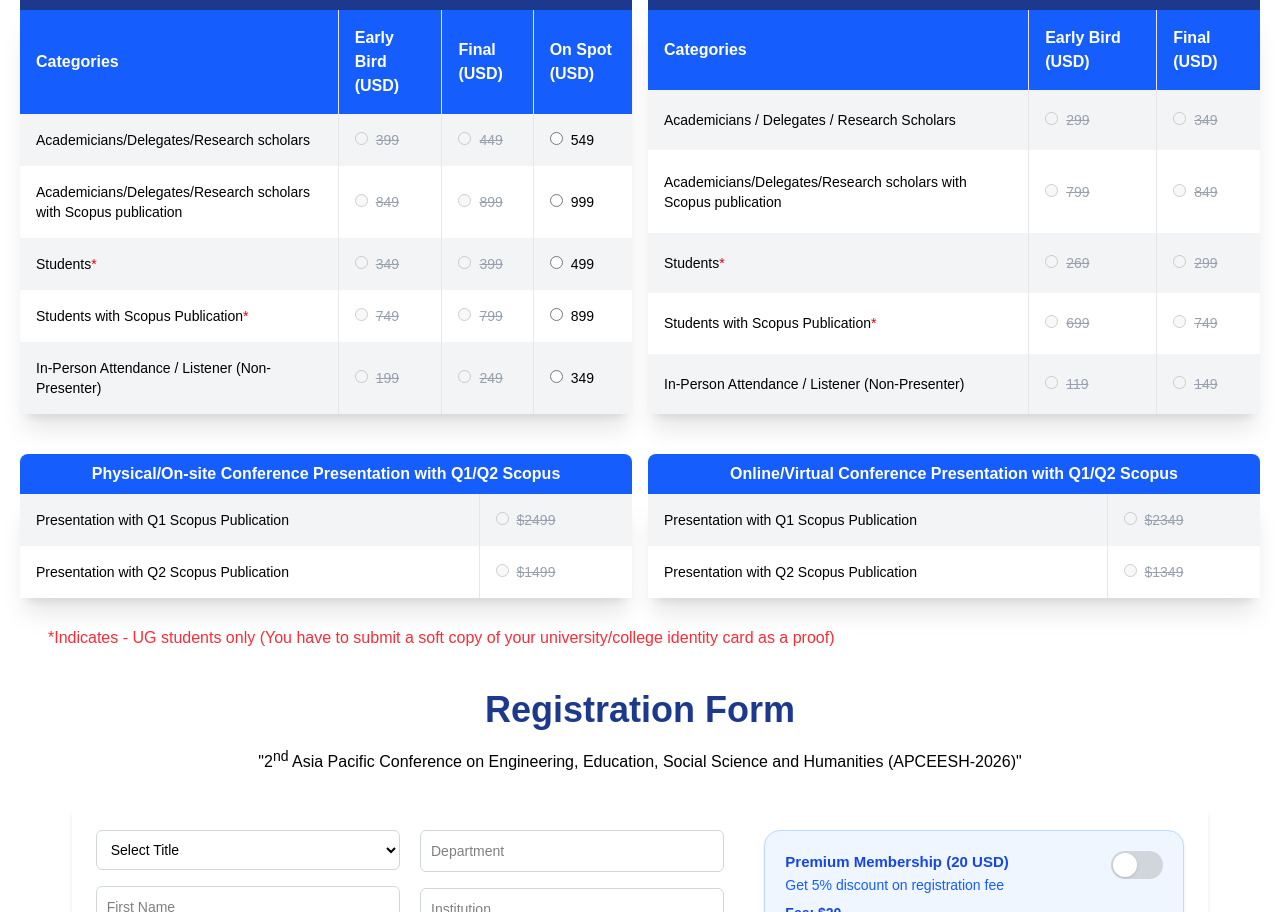
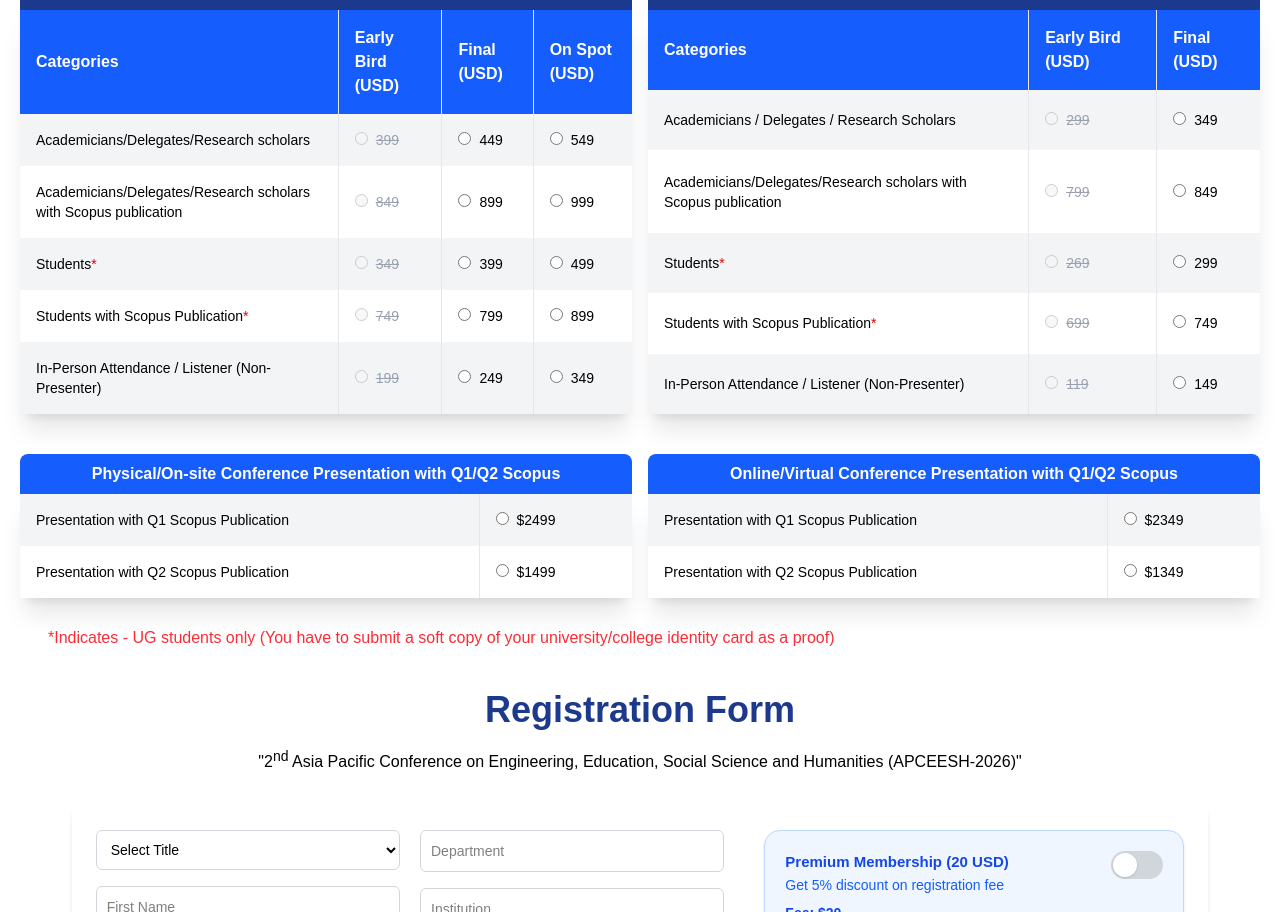
Before and after one commit to confworld-git/apceesh-frontend-2026, a React (Vite) app: page /registration-fees in a window 1280 px wide. Shown: the part 3568-4480 px from the top of the page. Built offline with nearby package versions, Linux system fonts and the light colour scheme.

Commit message:
final enabled

```diff
--- a/src/assets/view/registration/RegistrationFee.jsx
+++ b/src/assets/view/registration/RegistrationFee.jsx
@@ -543,9 +543,9 @@ const RegistrationFee = () => {
                         </label>
                       </td>
                       <td className="p-4 border-r border-gray-200">
-                        <label className={!isFinal ? "line-through text-gray-400" : ""}>
+                        <label >
                           <input
-                            disabled={!isFinal}
+
                             type="radio"
                             name="price"
                             onChange={() => handleBaseSelect(item.final, fee.title, item.category)}
@@ -608,9 +608,8 @@ const RegistrationFee = () => {
                         </label>
                       </td>
                       <td className="p-4">
-                        <label className={!isFinal ? "line-through text-gray-400" : ""}>
+                        <label >
                           <input
-                            disabled={!isFinal}
                             type="radio"
                             name="price"
                             onChange={() => handleBaseSelect(item.final, fee.title, item.category)}
@@ -638,9 +637,8 @@ const RegistrationFee = () => {
                     <tr key={i} className={`${i % 2 === 0 ? "bg-gray-100" : "bg-white"} text-sm font-[450]`}>
                       <td className="w-[75%] border-r border-gray-200 p-4">{item.category}</td>
                       <td className="w-[25%] p-4">
-                        <label className={!isFinal ? "line-through text-gray-400" : ""}>
+                        <label >
                           <input
-                            disabled={!isFinal}
                             type="radio"
                             name="price"
                             onChange={() => handleBaseSelect(item.final, fee.title, item.category)}
```
